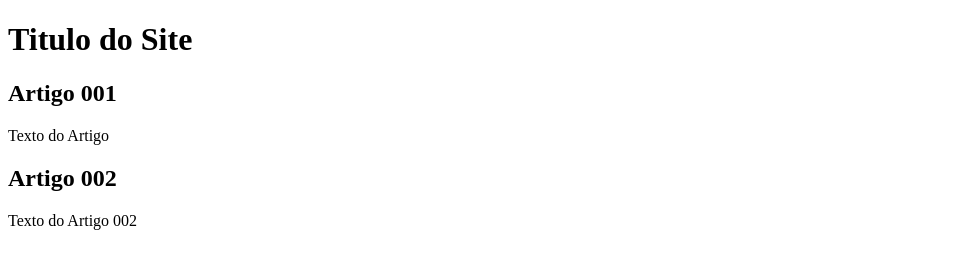
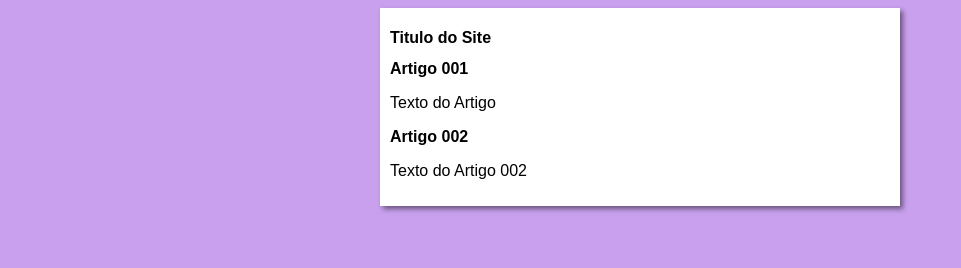
Before and after one commit to GeovaniBorges/projeto-site, a plain HTML site: page index.html in a window 1280 px wide. Shown: the whole page, without its empty margins (0-961 px from the left). Drawn offline with Linux system fonts and the light colour scheme.

Commit message:
Iniciei o design

```diff
--- /dev/null
+++ b/estilos/style.css
@@ -0,0 +1,17 @@
+* {
+    font-family: Arial, Helvetica, sans-serif;
+    font-size: 16px;
+}
+
+body {
+    background-color: rgb(200, 160, 238);
+
+}
+
+main {
+    background-color: white;
+    width: 500px;
+    margin: auto;
+    padding: 10px;
+    box-shadow: 3px 3px 5px rgba(0, 0, 0, 0.473);
+}
--- a/index.html
+++ b/index.html
@@ -4,6 +4,7 @@
     <meta charset="UTF-8">
     <meta name="viewport" content="width=device-width, initial-scale=1.0">
     <title>Titulo do Site</title>
+    <link rel="stylesheet" href="estilos/style.css">
 </head>
 <body>
     <main>
```
